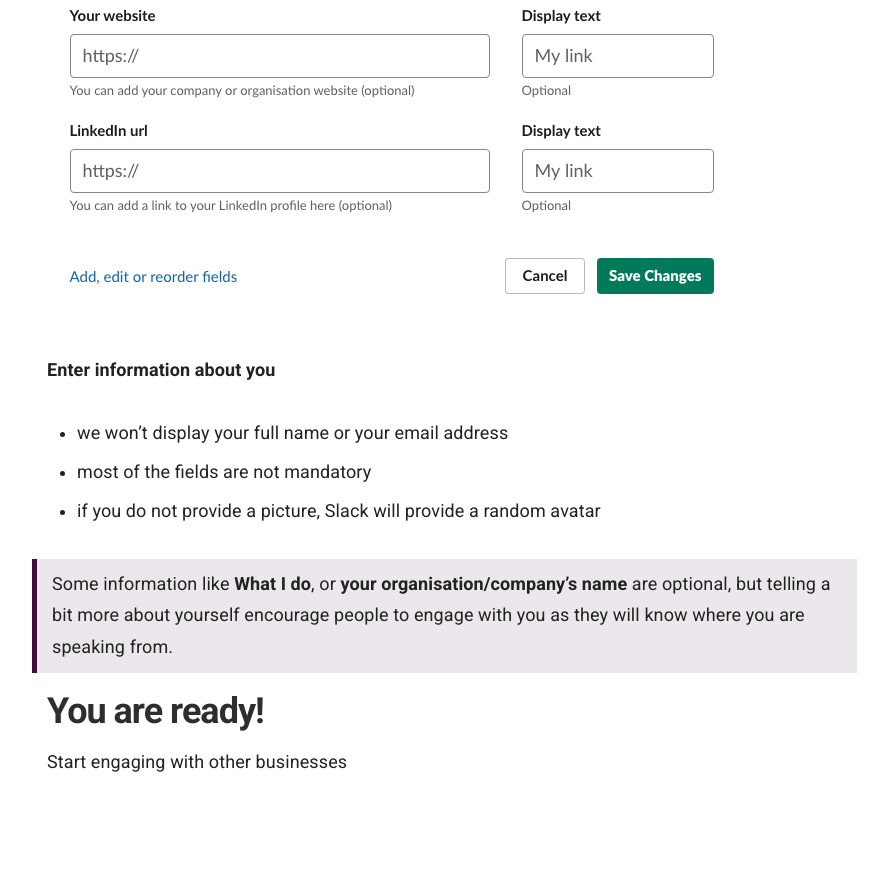
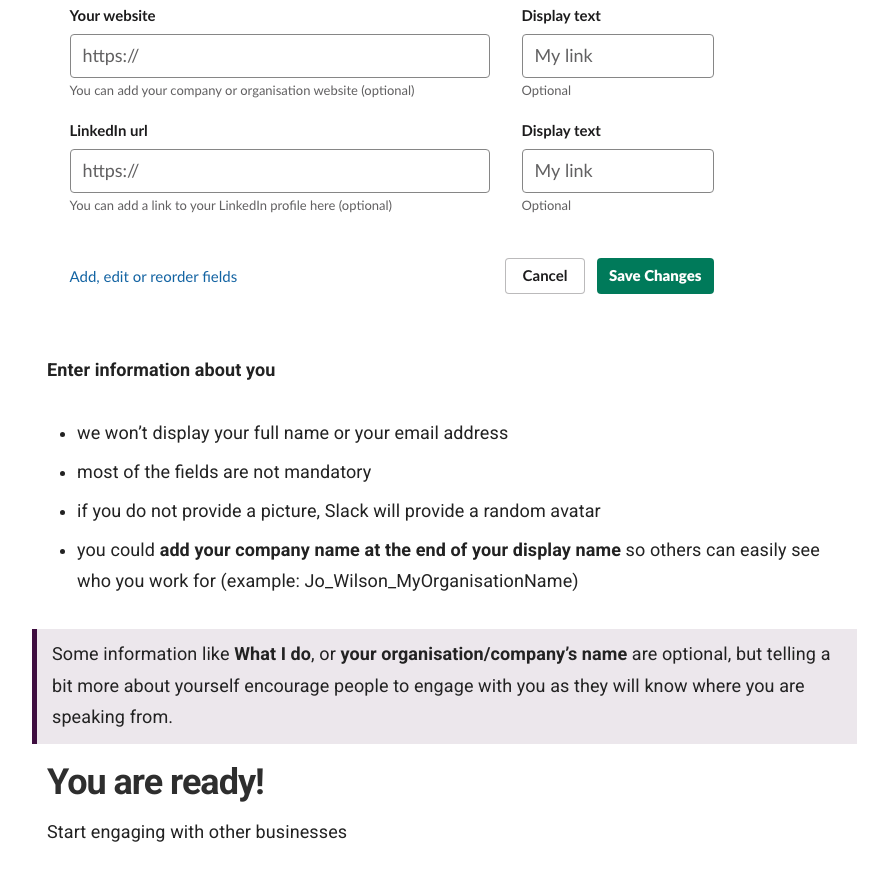
Before and after one commit to scotentSD/p2p, a Jekyll site: the page built from _docs/Help/getting-started.md, in a window 1280 px wide and 900 px high, scrolled down 2686 px. Shown: the top 881 px of the window, without its empty margins (343-1231 px from the left). Built offline with Jekyll 4.4.1, drawn with Linux system fonts in a browser that asks for light colours; before the commit the page ends 3516 px from its top, so only the background shows below that.

Commit message:
sk add recommendation for display name

```diff
--- a/_docs/Help/getting-started.md
+++ b/_docs/Help/getting-started.md
@@ -35,6 +35,7 @@ You should have received an invite via email.
 - we won't display your full name or your email address
 - most of the fields are not mandatory
 - if you do not provide a picture, Slack will provide a random avatar
+- you could **add your company name at the end of your display name** so others can easily see who you work for (example: Jo_Wilson_MyOrganisationName)
 
 > Some information like **What I do**, or **your organisation/company's name** are optional, but telling a bit more about yourself encourage people to engage with you as they will know where you are speaking from.
 
```
